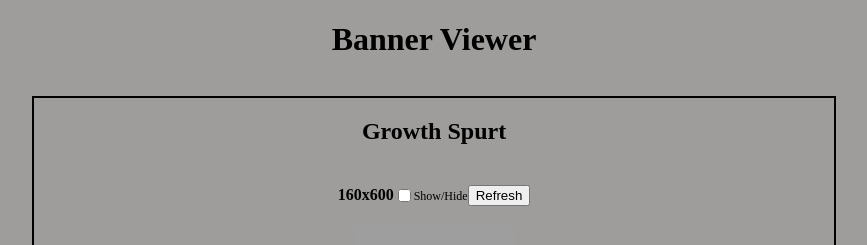
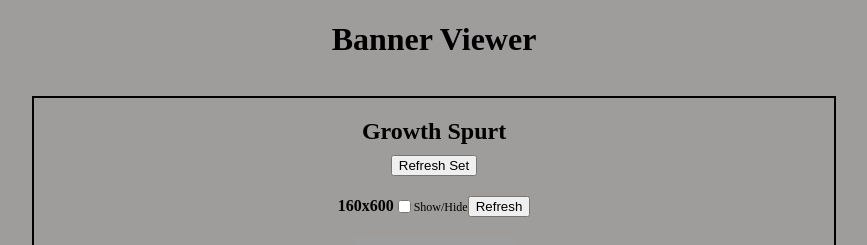
Before and after one commit to dsschapira/banner-viewer, an Angular app: page / in a window 1280 px wide. Shown: the top 245 px of the page, without its empty margins (206-1073 px from the left). Built offline with nearby package versions, Linux system fonts and the light colour scheme; grey boxes are pictures that could not be loaded.

Commit message:
Add refresh set option

```diff
--- a/src/app/components/banner-set-container/banner-set-container.component.css
+++ b/src/app/components/banner-set-container/banner-set-container.component.css
@@ -8,3 +8,6 @@
     padding-bottom:1em;
     display:inline-block;
 }
+.banner-set-title{
+    margin-bottom:10px;
+}
--- a/src/app/components/banner-set-container/banner-set-container.component.html
+++ b/src/app/components/banner-set-container/banner-set-container.component.html
@@ -1,6 +1,7 @@
 <section class="banner-section">
-  <h2>{{bannerSet.title}}</h2>
+  <h2 class="banner-set-title">{{bannerSet.title}}</h2>
   <section *ngIf="sizes.length>0"  class="banner-set">
+    <button class="refresh-set-button" (click)="refreshAll()">Refresh Set</button>
     <section *ngFor="let size of sizes; let i=index">
       <app-banner-set [size]="size" [url]="urls[i]" [id]="ids[i]"></app-banner-set>
     </section>
--- a/src/app/components/banner-set-container/banner-set-container.component.ts
+++ b/src/app/components/banner-set-container/banner-set-container.component.ts
@@ -24,4 +24,10 @@ export class BannerSetContainerComponent implements OnInit {
     }
   }
 
+  refreshAll(){
+    for(const id of this.ids){
+      (<HTMLIFrameElement>document.getElementById(id+"-frame")).src += "";
+    }
+  }
+
 }
```
